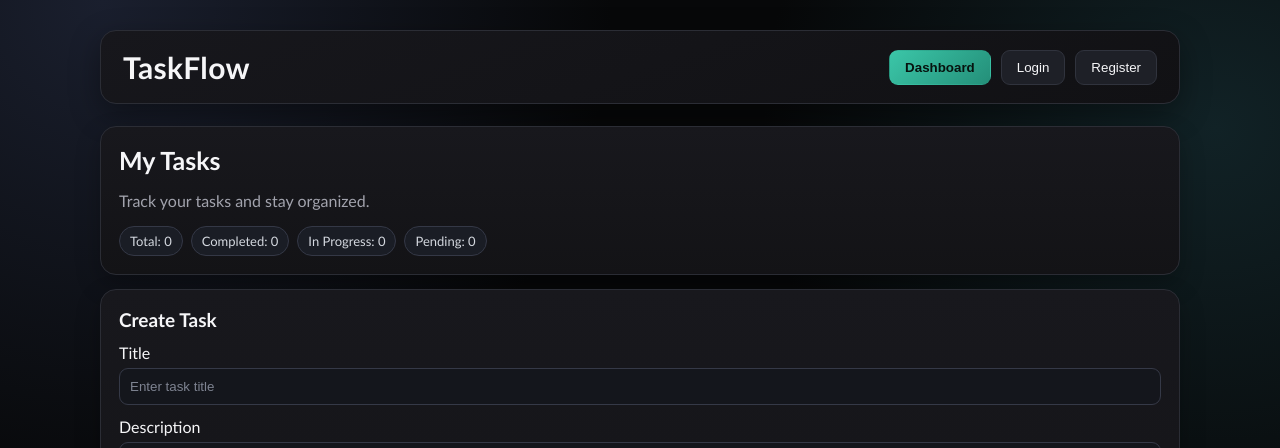
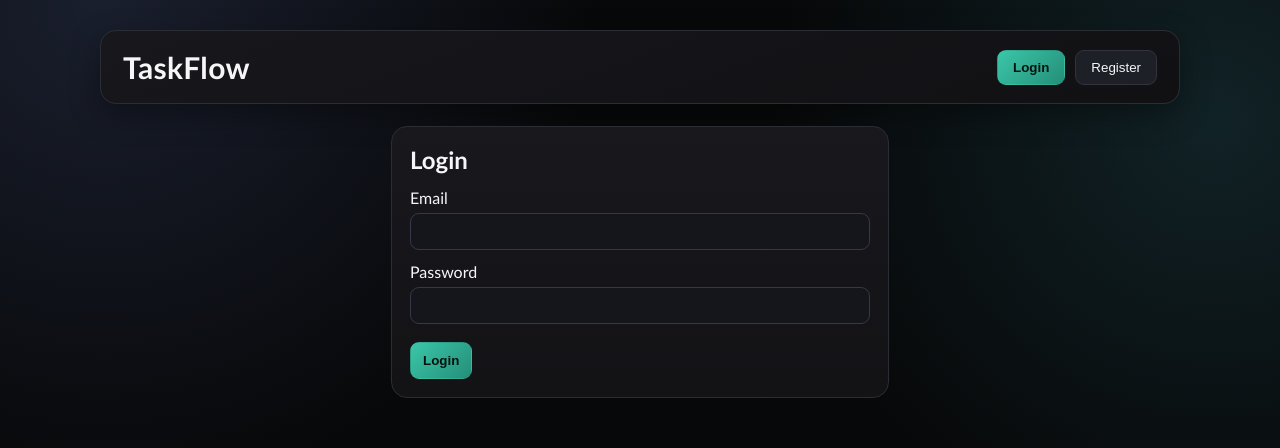
Before and after one commit to goliakash/Task_management_devops_project, a React app in the folder frontend/: page / in a window 1280 px wide. Shown: the top 448 px of the page. Built offline with nearby package versions, Linux system fonts and the light colour scheme; no server answers; the HTML template or start-up script is replaced by a standard one.

Commit message:
fixed some errors and some stuff

```diff
--- a/frontend/src/App.jsx
+++ b/frontend/src/App.jsx
@@ -3,14 +3,36 @@ import './App.css'
 import Navigation from './components/Navigation'
 import DashboardPage from './components/DashboardPage'
 import AuthPage from './components/AuthPage'
-import { createTask, deleteTask, getTasks, updateTask } from './services/api'
+import {
+  clearToken,
+  createTask,
+  deleteTask,
+  getTasks,
+  getToken,
+  login,
+  register,
+  updateTask,
+} from './services/api'
 
 function App() {
-  const [currentPage, setCurrentPage] = useState('dashboard')
+  const [isAuthenticated, setIsAuthenticated] = useState(Boolean(getToken()))
+  const [currentPage, setCurrentPage] = useState(
+    isAuthenticated ? 'dashboard' : 'login',
+  )
   const [tasks, setTasks] = useState([])
   const [loading, setLoading] = useState(false)
 
   useEffect(() => {
+    if (!isAuthenticated) {
+      setTasks([])
+
+      if (currentPage === 'dashboard') {
+        setCurrentPage('login')
+      }
+
+      return
+    }
+
     if (currentPage !== 'dashboard') {
       return
     }
@@ -41,7 +63,37 @@ function App() {
     return () => {
       isActive = false
     }
-  }, [currentPage])
+  }, [currentPage, isAuthenticated])
+
+  async function handleLogin(credentials) {
+    try {
+      await login(credentials)
+      setIsAuthenticated(true)
+      setCurrentPage('dashboard')
+    } catch (error) {
+      const errorMessage = error?.response?.data?.message || 'Login failed.'
+      throw new Error(errorMessage)
+    }
+  }
+
+  async function handleRegister(userData) {
+    try {
+      await register(userData)
+      alert('Registration successful. Please log in.')
+      setCurrentPage('login')
+    } catch (error) {
+      const errorMessage =
+        error?.response?.data?.message || 'Registration failed.'
+      throw new Error(errorMessage)
+    }
+  }
+
+  function handleLogout() {
+    clearToken()
+    setIsAuthenticated(false)
+    setTasks([])
+    setCurrentPage('login')
+  }
 
   function getTaskId(task) {
     return task.id ?? task._id
@@ -105,10 +157,15 @@ function App() {
 
   return (
     <div className="app">
-      <Navigation currentPage={currentPage} onNavigate={setCurrentPage} />
+      <Navigation
+        currentPage={currentPage}
+        onNavigate={setCurrentPage}
+        isAuthenticated={isAuthenticated}
+        onLogout={handleLogout}
+      />
 
       <main className="content">
-        {currentPage === 'dashboard' ? (
+        {isAuthenticated && currentPage === 'dashboard' ? (
           <DashboardPage
             loading={loading}
             allTasks={tasks}
@@ -119,12 +176,20 @@ function App() {
             onMoveTask={handleMoveTask}
           />
         ) : currentPage === 'login' ? (
-          <AuthPage title="Login" emailId="login-email" passwordId="login-password" />
+          <AuthPage
+            title="Login"
+            emailId="login-email"
+            passwordId="login-password"
+            onSubmit={handleLogin}
+            submitLabel="Login"
+          />
         ) : (
           <AuthPage
             title="Register"
             emailId="register-email"
             passwordId="register-password"
+            onSubmit={handleRegister}
+            submitLabel="Register"
           />
         )}
       </main>
--- a/frontend/src/components/AuthPage.jsx
+++ b/frontend/src/components/AuthPage.jsx
@@ -1,15 +1,53 @@
-function AuthPage({ title, emailId, passwordId }) {
+import { useState } from 'react'
+
+function AuthPage({ title, emailId, passwordId, onSubmit, submitLabel }) {
+  const [email, setEmail] = useState('')
+  const [password, setPassword] = useState('')
+  const [isSubmitting, setIsSubmitting] = useState(false)
+
+  async function handleSubmit(event) {
+    event.preventDefault()
+
+    if (!email || !password) {
+      alert('Email and password are required.')
+      return
+    }
+
+    setIsSubmitting(true)
+
+    try {
+      await onSubmit({ email, password })
+      setPassword('')
+    } catch (error) {
+      alert(error.message || 'Authentication failed.')
+    } finally {
+      setIsSubmitting(false)
+    }
+  }
+
   return (
     <section className="form-page">
       <h2>{title}</h2>
-      <form className="auth-form">
+      <form className="auth-form" onSubmit={handleSubmit}>
         <label htmlFor={emailId}>Email</label>
-        <input id={emailId} type="email" />
+        <input
+          id={emailId}
+          type="email"
+          value={email}
+          onChange={(event) => setEmail(event.target.value)}
+        />
 
         <label htmlFor={passwordId}>Password</label>
-        <input id={passwordId} type="password" />
+        <input
+          id={passwordId}
+          type="password"
+          value={password}
+          onChange={(event) => setPassword(event.target.value)}
+        />
 
-        <button type="submit">Submit</button>
+        <button type="submit" disabled={isSubmitting}>
+          {isSubmitting ? 'Submitting...' : submitLabel || 'Submit'}
+        </button>
       </form>
     </section>
   )
--- a/frontend/src/components/Navigation.jsx
+++ b/frontend/src/components/Navigation.jsx
@@ -1,8 +1,10 @@
-function Navigation({ currentPage, onNavigate }) {
+function Navigation({ currentPage, onNavigate, isAuthenticated, onLogout }) {
   return (
     <nav className="navbar">
       <h1>TaskFlow</h1>
       <div className="nav-links">
+        {isAuthenticated ? (
+          <>
             <button
               type="button"
               className={currentPage === 'dashboard' ? 'active' : ''}
@@ -10,6 +12,12 @@ function Navigation({ currentPage, onNavigate }) {
             >
               Dashboard
             </button>
+            <button type="button" onClick={onLogout}>
+              Logout
+            </button>
+          </>
+        ) : (
+          <>
             <button
               type="button"
               className={currentPage === 'login' ? 'active' : ''}
@@ -24,6 +32,8 @@ function Navigation({ currentPage, onNavigate }) {
             >
               Register
             </button>
+          </>
+        )}
       </div>
     </nav>
   )
--- a/frontend/src/services/api.js
+++ b/frontend/src/services/api.js
@@ -22,6 +22,10 @@ export function setToken(token) {
 
 export function clearToken() {
   localStorage.removeItem(TOKEN_KEY)
+}
+
+export function getToken() {
+  return localStorage.getItem(TOKEN_KEY)
 }
 
 export async function login(credentials) {
```
Lines whose indentation alone changed are shown as unchanged.
